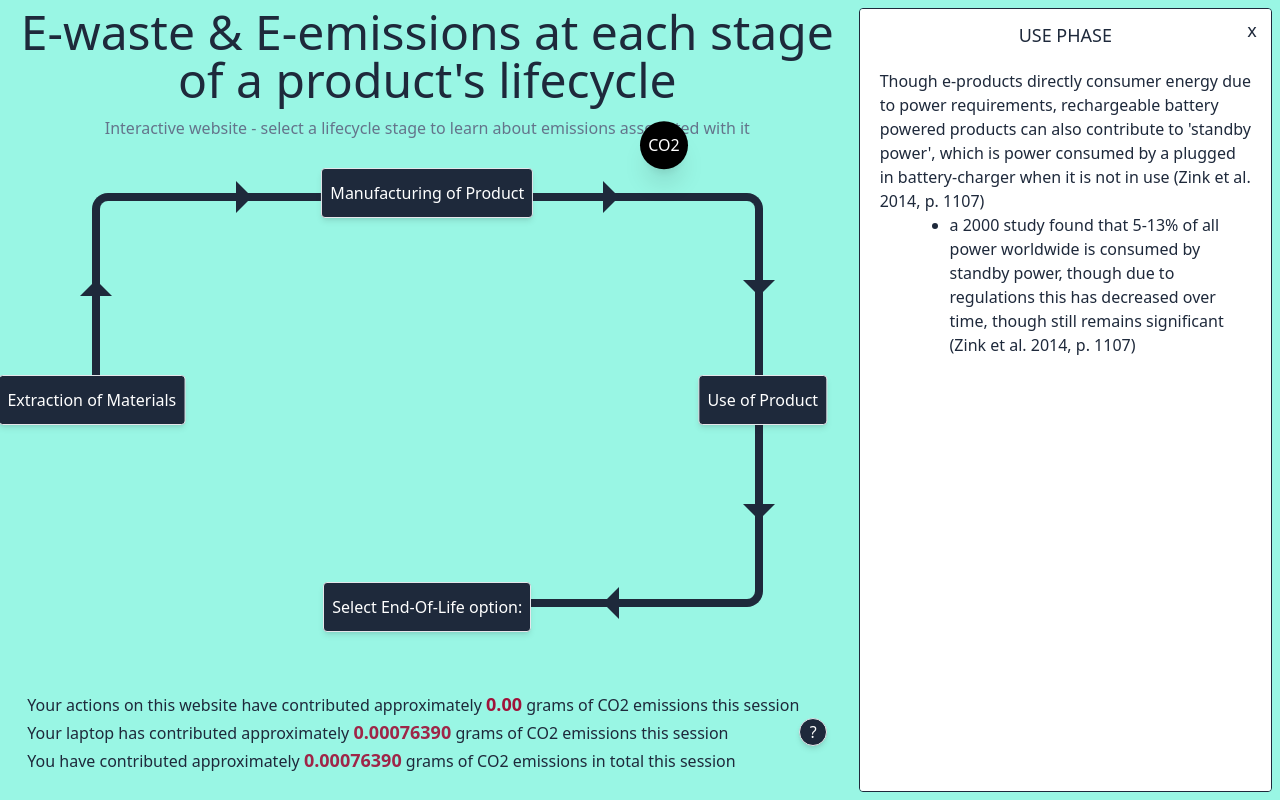
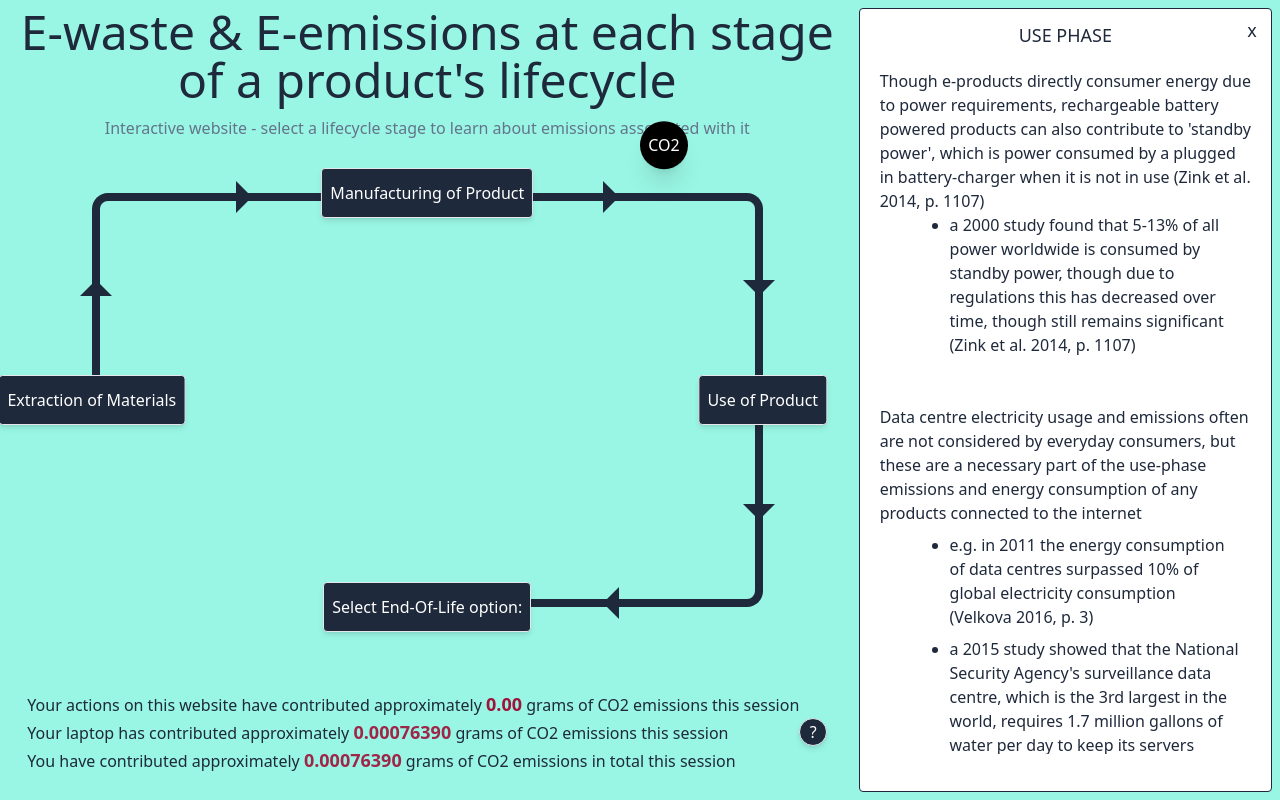
Before and after one commit to dk-chevalier/soci30016-A2, a React (Vite) app in the folder SOCI30016-A2/: page /use in a window 1280 px wide. Built offline with nearby package versions, Linux system fonts and the light colour scheme.

Commit message:
added more data and fixed Info component so heading stays at top when scrolling

```diff
--- a/SOCI30016-A2/src/features/Info.jsx
+++ b/SOCI30016-A2/src/features/Info.jsx
@@ -8,9 +8,9 @@ function Info({ name, children }) {
   const dispatch = useDispatch();
 
   return (
-    <div className="border border-slate-800 rounded py-1 px-2 col-start-5 col-span-2 row-span-6 w-full h-full bg-white overflow-auto">
+    <div className="border border-slate-800 rounded py-1 px-2 col-start-5 col-span-2 row-span-6 w-full h-full bg-white overflow-hidden">
       <h2 className="px-4 py-2 text-lg w-full text-center">{name}</h2>
-      {children}
+      <div className="w-full h-[90%] overflow-auto">{children}</div>
       <NavLink
         to="../"
         className="absolute top-4 right-4 text-lg text-center w-6 h-6 hover:scale-110 active:scale-100 duration-300"
--- a/SOCI30016-A2/src/pages/Use.jsx
+++ b/SOCI30016-A2/src/pages/Use.jsx
@@ -30,6 +30,27 @@ function Use() {
                 </li>
               </ul>
             </div>
+            <div>
+              Data centre electricity usage and emissions often are not
+              considered by everyday consumers, but these are a necessary part
+              of the use-phase emissions and energy consumption of any products
+              connected to the internet
+              <ul
+                className="flex flex-col justify-around content-end items-end self-end justify-self-endpy-3 px-3 gap-2 my-2"
+                style={{ listStyle: "disc" }}
+              >
+                <li className="w-5/6">
+                  e.g. in 2011 the energy consumption of data centres surpassed
+                  10% of global electricity consumption (Velkova 2016, p. 3)
+                </li>
+                <li className="w-5/6">
+                  a 2015 study showed that the National Security Agency's
+                  surveillance data centre, which is the 3rd largest in the
+                  world, requires 1.7 million gallons of water per day to keep
+                  its servers cooled and running (Velkova 2016, p. 3)
+                </li>
+              </ul>
+            </div>
           </div>
         </div>
       </Info>
```
